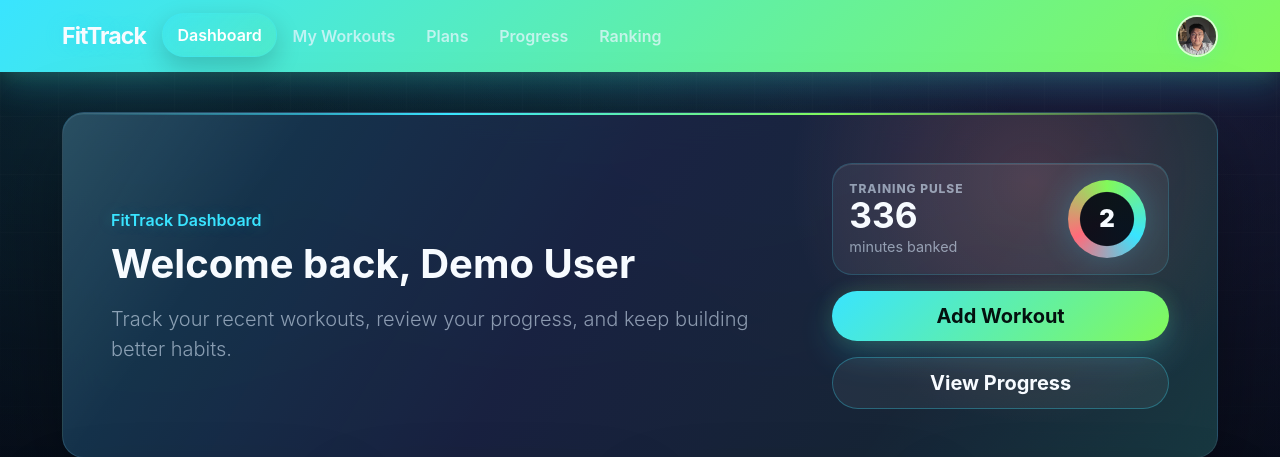
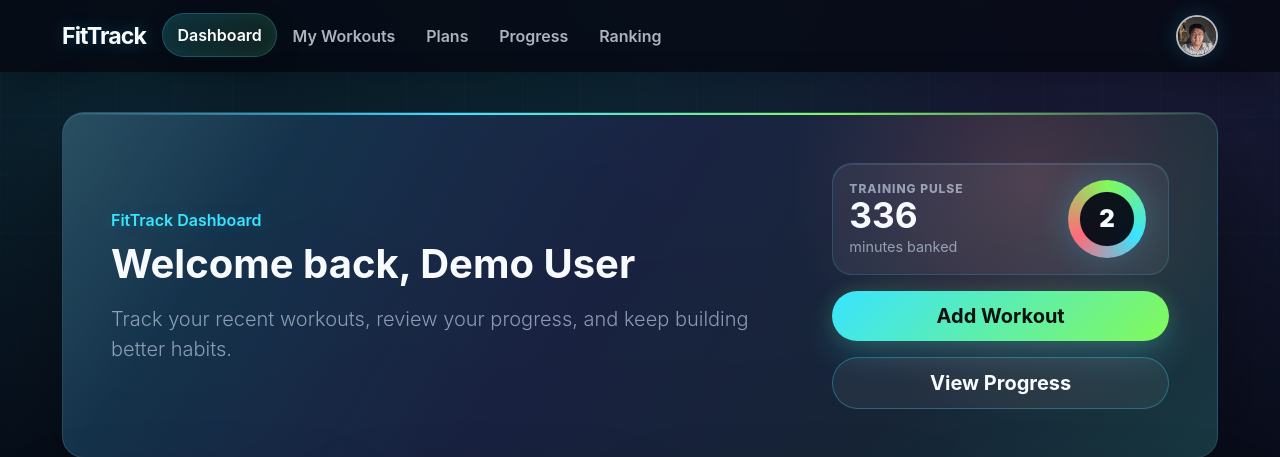
Before and after one commit to kiegiam/CITS3403-Test-Repo, a Flask app: page /dashboard in a window 1280 px wide. Shown: the top 457 px of the page. Run offline with Flask 3, Linux system fonts and the light colour scheme; a user stored in the database is signed in; data comes from the database, SQL or seed files in the repository; some libraries are stand-ins or nearby versions.

Commit message:
Fix premium navbar contrast

```diff
--- a/static/css/styles.css
+++ b/static/css/styles.css
@@ -1798,6 +1798,11 @@ body.premium-app-page::after {
     box-shadow: 0 14px 34px rgba(57, 228, 255, 0.20), 0 0 20px rgba(130, 249, 90, 0.14) !important;
 }
 
+.premium-app-page .navbar.bg-success {
+    background: rgba(5, 8, 18, 0.82) !important;
+    box-shadow: 0 16px 42px rgba(0, 0, 0, 0.30) !important;
+}
+
 .premium-app-page .btn-outline-success {
     color: var(--ft-ink);
     border-color: rgba(57, 228, 255, 0.30);
```
